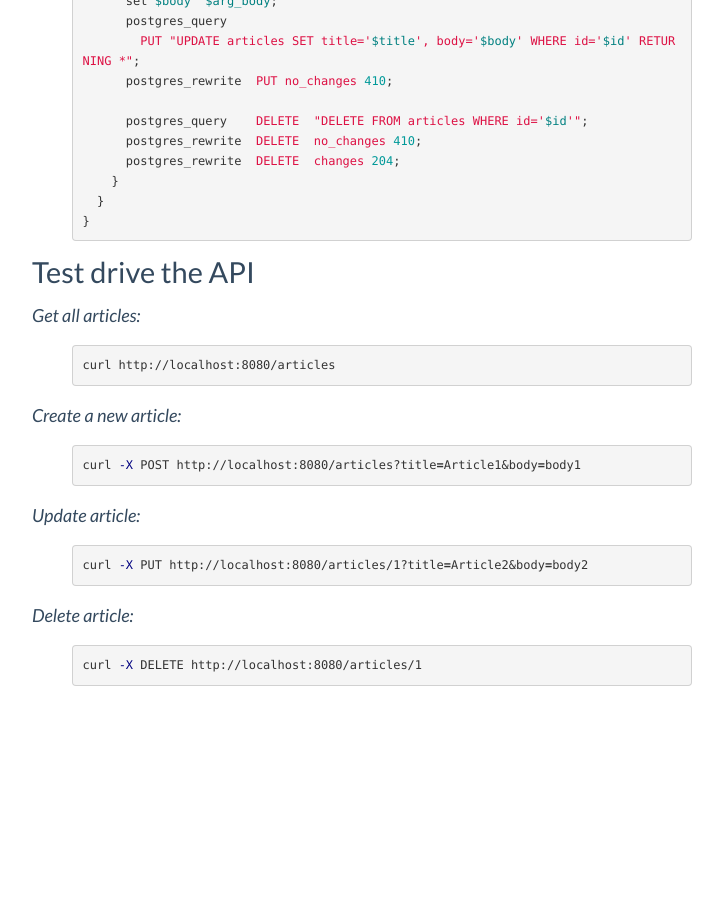
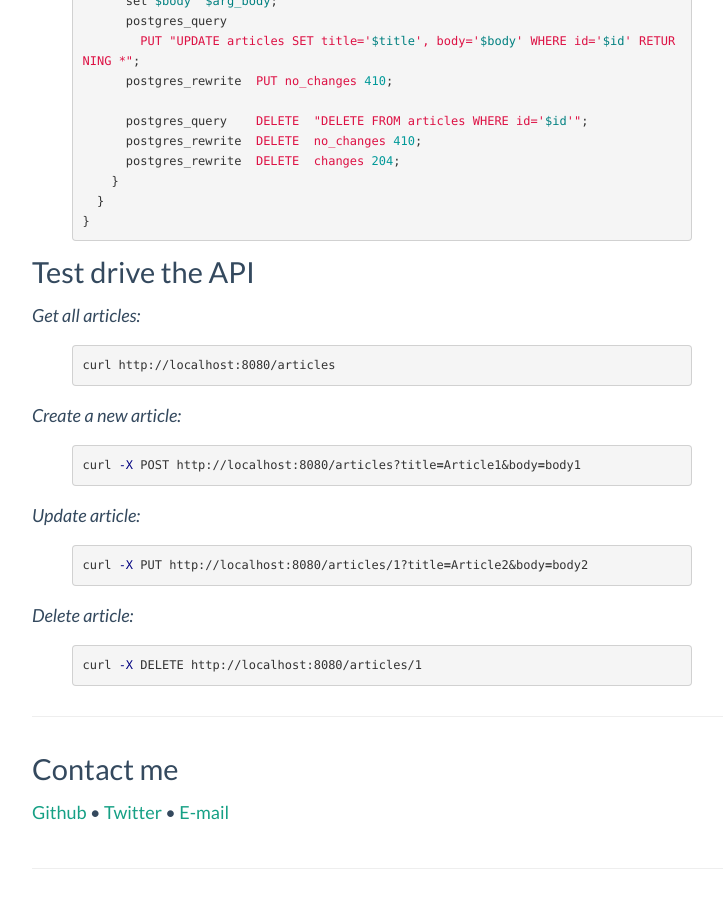
Before and after one commit to ricn/ricn.github.io, a Jekyll site: the page built from _posts/2013-07-26-simple-api-with-nginx-and-postgresql.markdown, in a window 1280 px wide and 900 px high, scrolled down 2184 px. Shown: the whole window, without its empty margins (258-981 px from the left). Built offline with Jekyll 4.4.1, drawn with Linux system fonts in a browser that asks for light colours; before the commit the page ends 2884 px from its top, so only the background shows below that.

Commit message:
Added footer

```diff
--- a/_layouts/post.html
+++ b/_layouts/post.html
@@ -7,7 +7,17 @@ layout: default
 <div class="post">
 {{ content }}
 </div>
-
+<hr>
+<div class="row-fluid">
+  <div class="span12">
+    <h4>Contact me</h4>
+    <p><a href="https://github.com/ricn" target="_blank">Github</a> &bull;
+       <a href="https://twitter.com/richardnystrom" target="_blank">Twitter</a> &bull;
+       <a href="mailto: ricny046@gmail.com">E-mail</a>
+    </p>
+  </div>
+</div>
+<hr>
 <script>
   (function(i,s,o,g,r,a,m){i['GoogleAnalyticsObject']=r;i[r]=i[r]||function(){
   (i[r].q=i[r].q||[]).push(arguments)},i[r].l=1*new Date();a=s.createElement(o),
```
